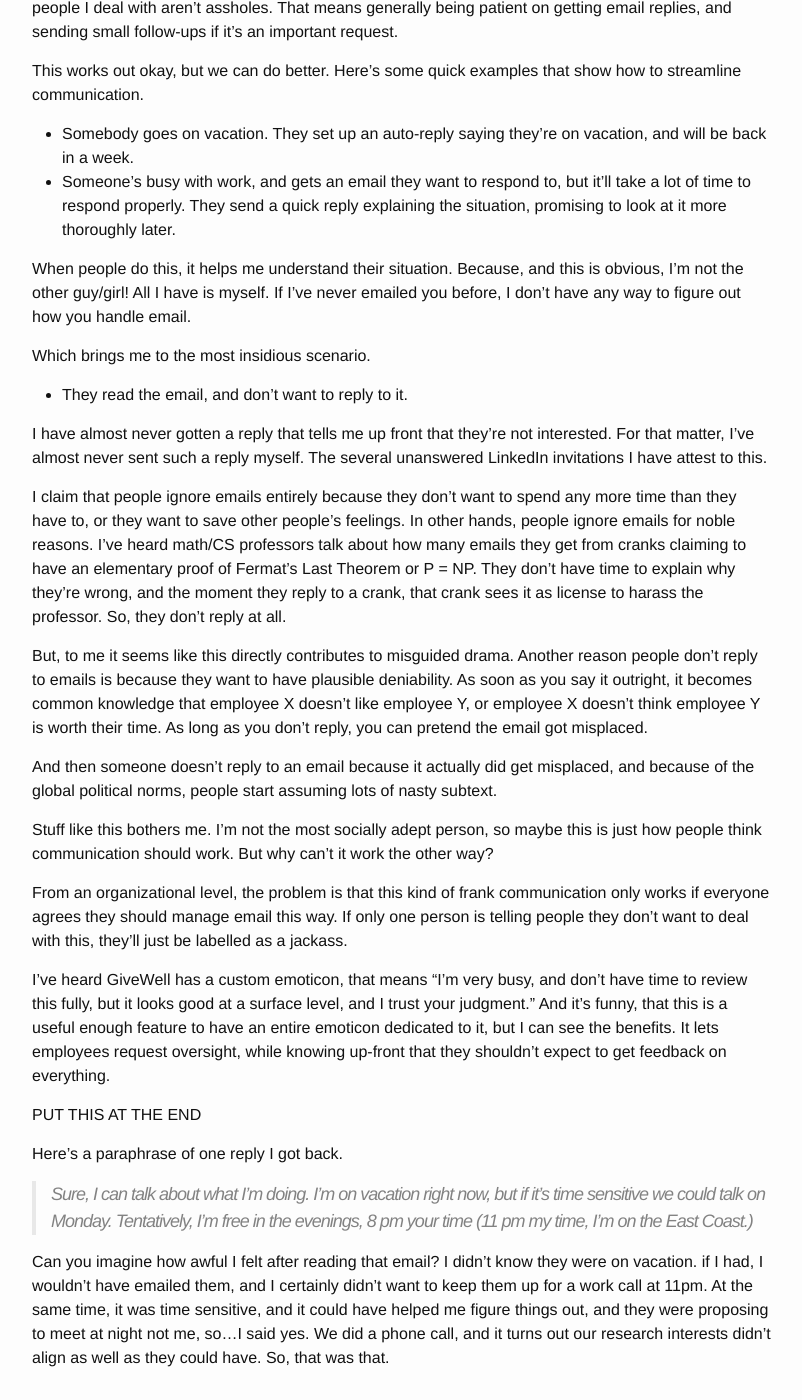
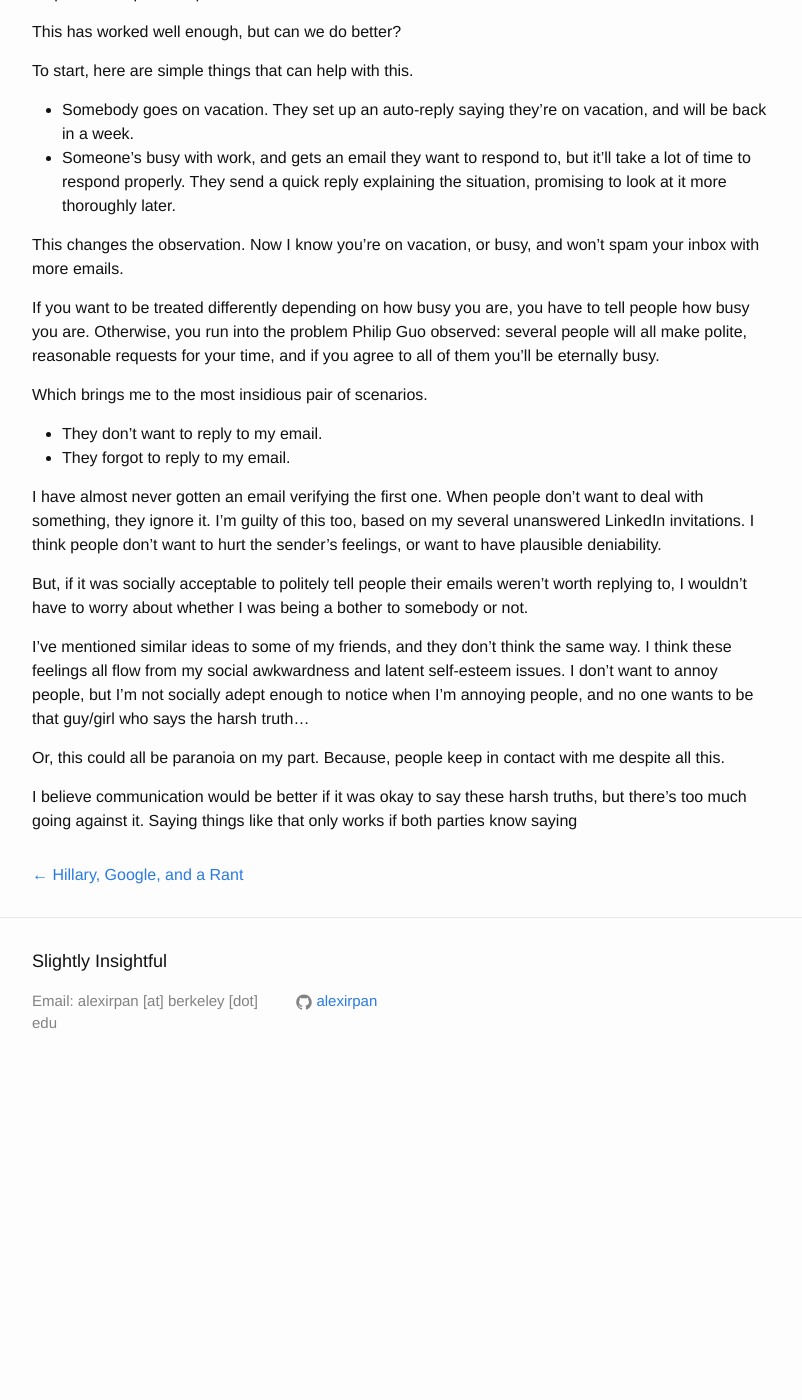
Before and after one commit to alexirpan/alexirpan.github.io, a Jekyll site: the page built from _posts/2016-06-30-email-time.markdown, in a window 1280 px wide and 1400 px high, scrolled down 890 px. Shown: the whole window, without its empty margins (238-1040 px from the left). Built offline with Jekyll 4.4.1, drawn with Linux system fonts in a browser that asks for light colours; after the commit the page ends 1985 px from its top, so only the background shows below that; some of the changed text lies outside the part shown.

Commit message:
Tired of this topic, going to wrap it up soon

```diff
--- a/_posts/2016-06-30-email-time.markdown
+++ b/_posts/2016-06-30-email-time.markdown
@@ -29,8 +29,8 @@ busy.
 What I should do in response depends on which of these is true. If they're
 busy or on vacation, I should wait until they get to me. If they've forgotten,
 I should send a reminder. If they don't want to reply, I should either send
-an email convicing them to reply, or stop sending emails to respect their
-decision.
+an email convicing them it's worth replying, or stop sending emails to respect
+their decision.
 
 However, all I observe is no reply in my inbox. So, which one's true?
 
@@ -40,15 +40,12 @@ and you want to figure out which one is true, you are screwed.
 
 So far, my rule of thumb is to model people as busy and working in good faith.
 That means being patient with email replies, sending reminders for important
-requests, and ignoring emails.
+requests, and dropping email threads if I don't get a response to a polite
+request.
 
-What happens next depends on the person. My rule of thumb is to assume good
-will, because most people I deal with aren't assholes. That means generally
-being patient on getting email replies, and sending small follow-ups if it's
-an important request.
+This has worked well enough, but can we do better?
 
-This works out okay, but we can do better. Here's some quick examples that
-show how to streamline communication.
+To start, here are simple things that can help with this.
 
 * Somebody goes on vacation. They set up an auto-reply saying they're on
 vacation, and will be back in a week.
@@ -56,69 +53,39 @@ vacation, and will be back in a week.
 it'll take a lot of time to respond properly. They send a quick reply
 explaining the situation, promising to look at it more thoroughly later.
 
-When people do this, it helps me understand their situation. Because, and
-this is obvious, I'm not the other guy/girl! All I have is myself. If I've
-never emailed you before, I don't have any way to figure out how you handle
-email.
+This changes the observation. Now I know you're on vacation, or busy, and
+won't spam your inbox with more emails.
 
-Which brings me to the most insidious scenario.
+If you want to be treated differently depending on how busy you are,
+you have to tell people how busy you are. Otherwise, you run into the
+problem Philip Guo observed: several people will all make polite,
+reasonable requests for your time, and if you agree to all of them
+you'll be eternally busy.
 
-* They read the email, and don't want to reply to it.
+Which brings me to the most insidious pair of scenarios.
 
-I have almost never gotten a reply that tells me up front that they're
-not interested. For that matter, I've almost never sent such a reply
-myself. The several unanswered LinkedIn invitations I have attest to this.
+* They don't want to reply to my email.
+* They forgot to reply to my email.
 
-I claim that people ignore emails entirely because they don't want to
-spend any more time than they have to, or they want to save other people's
-feelings. In other hands, people ignore emails for noble reasons. I've heard
-math/CS professors talk about how many emails they get from cranks claiming
-to have an elementary proof of Fermat's Last Theorem or P = NP. They don't
-have time to explain why they're wrong, and the moment they reply to a crank,
-that crank sees it as license to harass the professor. So, they don't reply
-at all.
+I have almost never gotten an email verifying the first one. When people
+don't want to deal with something, they ignore it. I'm guilty of this
+too, based on my several unanswered LinkedIn invitations.
+I think people don't want to hurt the sender's feelings, or want to have
+plausible deniability.
 
-But, to me it seems like this directly contributes to misguided drama.
-Another reason people don't reply to emails is because they want to have
-plausible deniability. As soon as you say it outright, it becomes common
-knowledge that employee X doesn't like employee Y, or employee X doesn't think
-employee Y is worth their time. As long as you don't reply, you can pretend
-the email got misplaced.
+But, if it was socially acceptable to politely tell people their emails
+weren't worth replying to, I wouldn't have to worry about whether I
+was being a bother to somebody or not.
 
-And then someone doesn't reply to an email because it actually did get misplaced,
-and because of the global political norms, people start assuming lots of nasty
-subtext.
+I've mentioned similar ideas to some of my friends, and they don't think
+the same way. I think these feelings all flow from my social awkwardness
+and latent self-esteem issues. I don't want to annoy people, but I'm not
+socially adept enough to notice when I'm annoying people, and no one
+wants to be that guy/girl who says the harsh truth...
 
-Stuff like this bothers me. I'm not the most socially adept person, so
-maybe this is just how people think communication should work. But why can't it
-work the other way?
+Or, this could all be paranoia on my part. Because, people keep in contact
+with me despite all this.
 
-From an organizational level, the problem is that this kind of frank communication
-only works if everyone agrees they should manage email this way. If only one
-person is telling people they don't want to deal with this, they'll just be
-labelled as a jackass.
-
-I've heard GiveWell has a custom emoticon, that means "I'm very busy, and don't
-have time to review this fully, but it looks good at a surface level, and I
-trust your judgment." And it's funny, that this is a useful enough feature to have
-an entire emoticon dedicated to it, but I can see the benefits. It lets employees
-request oversight, while knowing up-front that they shouldn't expect to
-get feedback on everything.
-
-
-
-PUT THIS AT THE END
-
-Here's a paraphrase of one reply I got back.
-
-> Sure, I can talk about what I'm doing. I'm on vacation right now, but
-> if it's time sensitive we could talk on Monday. Tentatively, I'm free
-> in the evenings, 8 pm your time (11 pm my time, I'm on the East Coast.)
-
-Can you imagine how awful I felt after reading that email? I didn't know
-they were on vacation. if I had, I wouldn't have emailed them, and I certainly
-didn't want to keep them up for a work call at 11pm. At the same time,
-it was time sensitive, and it could have helped me figure things out, and they
-were proposing to meet at night not me, so...I said yes. We did a phone call,
-and it turns out our research interests didn't align as well as they could have.
-So, that was that.
+I believe communication would be better if it was okay to say these harsh
+truths, but there's too much going against it. Saying things like that
+only works if both parties know saying
```
